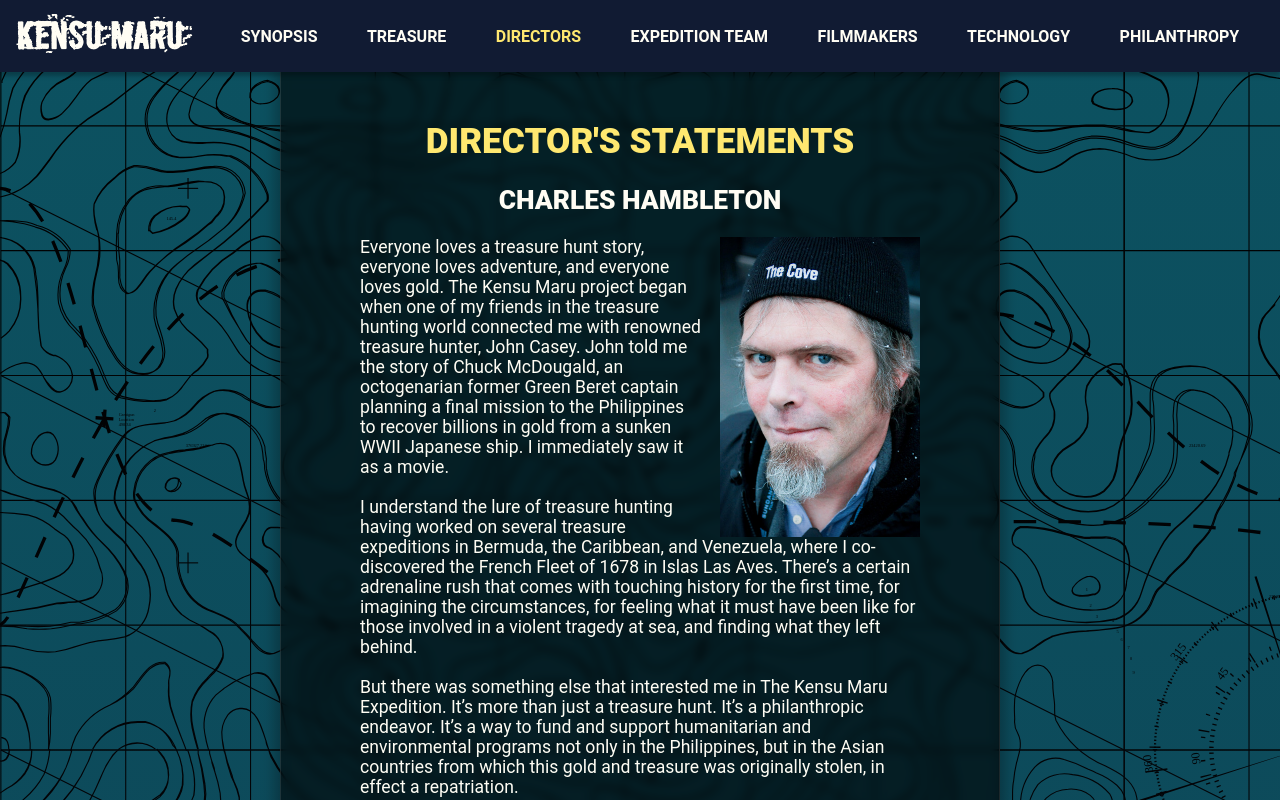
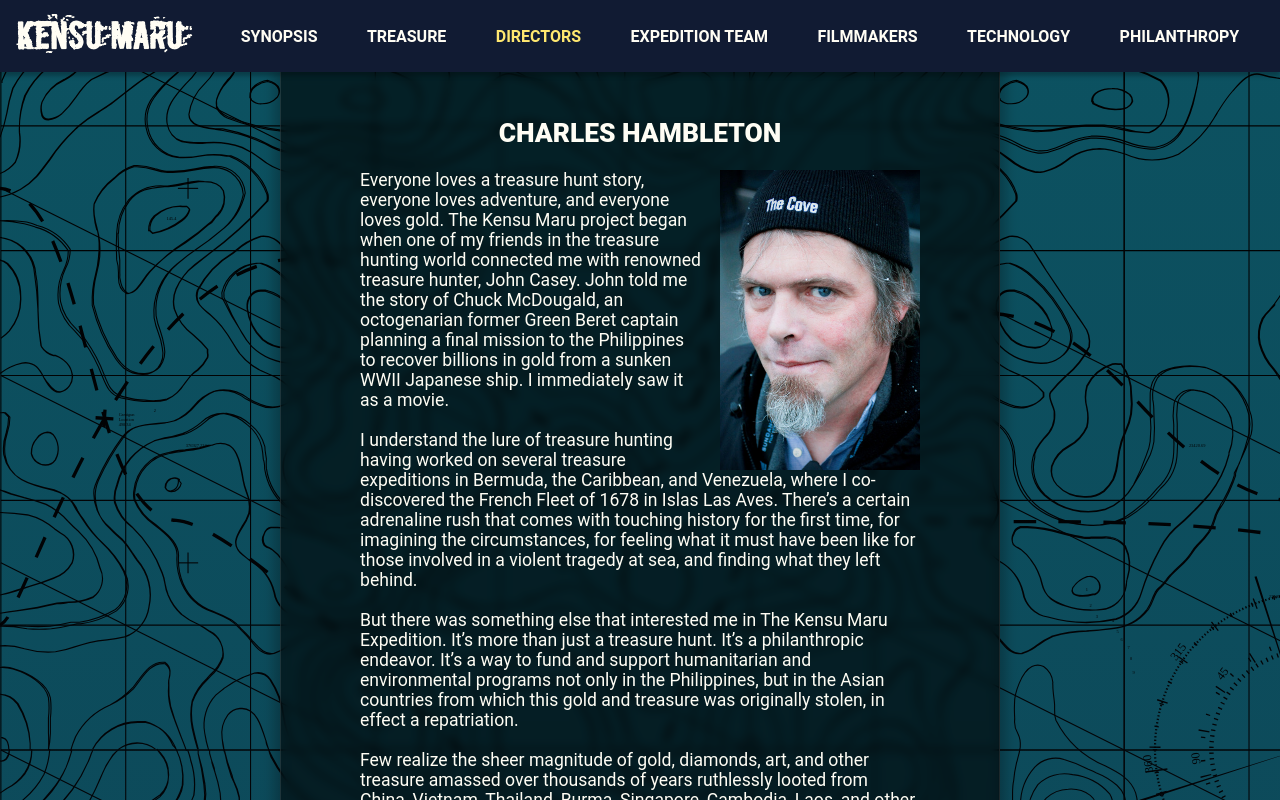
Before and after one commit to dylan-cm/kensumaru, a React (Create React App) app: page /Directors in a window 1280 px wide. Shown: the top 800 px of the page. Built offline with nearby package versions, Linux system fonts and the light colour scheme.

Commit message:
removed header on directors statement section

```diff
--- a/src/screens/Directors.tsx
+++ b/src/screens/Directors.tsx
@@ -7,7 +7,7 @@
 const Directors = () => {
   return (
     <Layout>
-      <Section head="Director's Statements" subhead="Charles Hambleton">
+      <Section subhead="Charles Hambleton">
         <Image src={charlesPortrait} portrait right start />
         Everyone loves a treasure hunt story, everyone loves adventure, and
         everyone loves gold. The Kensu Maru project began when one of my friends
```
